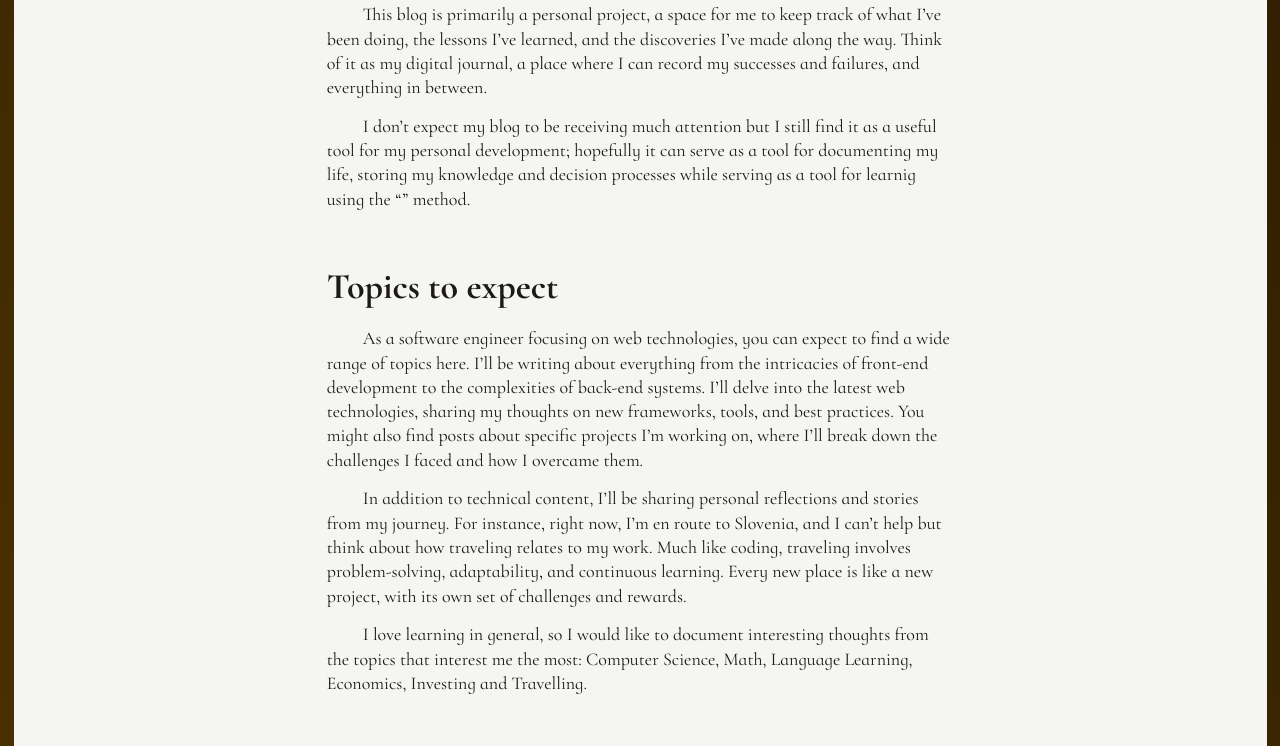
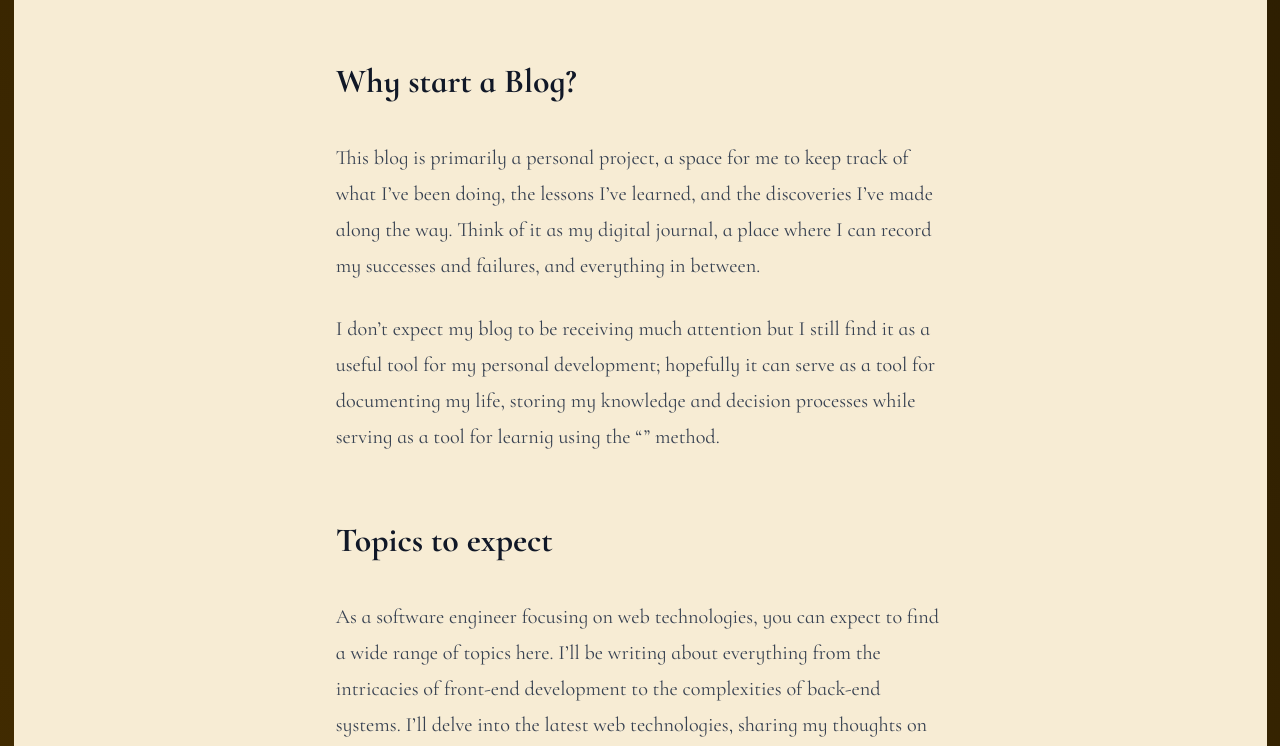
Before and after one commit to zbyju/portfolio, an Astro site: page /blog/07-2024-welcome-to-my-journey in a window 1280 px wide. Shown: the part 679-1425 px from the top of the page. Built offline with nearby package versions, Linux system fonts and the light colour scheme; Astro itself is replaced by a stand-in of ours.

Commit message:
Add tailwind typography

```diff
--- a/package.json
+++ b/package.json
@@ -15,6 +15,7 @@
     "@astrojs/rss": "^4.0.6",
     "@astrojs/sitemap": "^3.1.5",
     "@astrojs/tailwind": "^5.1.0",
+    "@tailwindcss/typography": "^0.5.15",
     "astro": "^4.10.2",
     "date-fns": "^3.6.0",
     "lucide-astro": "^0.399.0",
--- a/src/layouts/BlogPost.astro
+++ b/src/layouts/BlogPost.astro
@@ -4,6 +4,7 @@ import BaseHead from "../components/BaseHead.astro";
 import Header from "../components/Header.astro";
 import Tag from "../components/Tag.astro";
 import Separator from "../components/Separator.astro";
+import Footer from "../components/Footer.astro";
 
 type Props = CollectionEntry<"blog">["data"];
 
@@ -17,14 +18,15 @@ console.log(pubDate, updatedDate, heroImage);
     <BaseHead title={title} description={description} />
   </head>
 
-  <body
-    class="-z-50 px-3 py-4 gradient bg-stone-50 dark:bg-stone-950 text-stone-900 dark:text-stone-200"
-  >
+  <body class="-z-50 px-3 py-4 gradient">
     <div
-      class="text-stone-900 bg-stone-100 dark:text-stone-200 dark:bg-stone-950"
+      class="text-vintage-900 bg-vintage-100 dark:text-vintage-100 dark:bg-vintage-900"
     >
       <Header />
-      <main class="blog w-full lg:w-[50%] mx-auto pb-12">
+      <main
+        class="prose prose-lg dark:prose-invert mb-4 w-full px-2 lg:w-[50%] mx-auto pb-12"
+        style="--tw-prose-bullets: #856A2F"
+      >
         <article><slot /></article>
         <div class="my-24 w-full mx-auto flex justify-center">
           <Separator />
@@ -32,6 +34,7 @@ console.log(pubDate, updatedDate, heroImage);
         <em>Tags:</em>
         {tags ? tags.map((t) => <Tag text={t} />) : "No tags"}
       </main>
+      <Footer />
     </div>
   </body>
 </html>
--- a/src/pages/blog/index.astro
+++ b/src/pages/blog/index.astro
@@ -1,11 +1,10 @@
 ---
-import Footer from "../../components/Footer.astro";
 import { getCollection } from "astro:content";
 import FormattedDate from "../../components/FormattedDate.astro";
 import Layout from "../../layouts/Layout.astro";
 
 const posts = (await getCollection("blog")).sort(
-  (a, b) => b.data.pubDate.valueOf() - a.data.pubDate.valueOf()
+  (a, b) => a.data.pubDate.valueOf() - b.data.pubDate.valueOf()
 );
 ---
 
@@ -35,6 +34,5 @@ const posts = (await getCollection("blog")).sort(
         </ul>
       </section>
     </main>
-    <Footer />
   </div>
 </Layout>
--- a/tailwind.config.mjs
+++ b/tailwind.config.mjs
@@ -38,30 +38,78 @@ export default {
   darkMode: "selector",
   safelist: generateTailwindColorCombinations([
     "blue",
+    "sky",
     "green",
     "pink",
     "yellow",
-    "amber",
     "red",
-    "purple",
-    "orange",
-    "zinc",
     "teal",
     "indigo",
-    "lime",
     "cyan",
+    "vitage",
+    "myblue",
+    "myteal",
+    "mygreen",
   ]),
   content: ["./src/**/*.{astro,html,js,jsx,md,mdx,svelte,ts,tsx,vue}"],
   theme: {
     extend: {
       colors: {
+        vintage: {
+          50: "#FFFAEF",
+          100: "#F7ECD4",
+          200: "#E7D5AD",
+          300: "#C7B07F",
+          400: "#A98E54",
+          500: "#856A2F",
+          600: "#3B2903",
+          700: "#1B1200",
+          800: "#130D00",
+          900: "#0A0002",
+        },
         stone: {
           920: "#141210",
         },
+        myblue: {
+          50: "#f4f4f7",
+          100: "#caced9",
+          200: "#a0a7bb",
+          300: "#76819e",
+          400: "#4c5a80",
+          500: "#233463",
+          600: "#1c294f",
+          700: "#151f3b",
+          800: "#0e1427",
+          900: "#060a13",
+        },
+        myteal: {
+          50: "#f2f9f8",
+          100: "#c1e3df",
+          200: "#91cdc5",
+          300: "#60b7ac",
+          400: "#30a193",
+          500: "#008b7a",
+          600: "#006f61",
+          700: "#005349",
+          800: "#003730",
+          900: "#001b18",
+        },
+        mygreen: {
+          50: "#fafdf9",
+          100: "#e7f9e2",
+          200: "#d5f5cb",
+          300: "#c3f1b5",
+          400: "#b1ed9e",
+          500: "#9fea88",
+          600: "#7fbb6c",
+          700: "#5f8c51",
+          800: "#3f5d36",
+          900: "#1f2e1b",
+        },
         accent: {
-          100: "#FF7F50",
-          200: "#dd6236",
-          300: "#8f1e00",
+          700: "#233463",
+          500: "#008b7a",
+          300: "#9fea88",
         },
         secondary: {
           300: "#ffd299",
@@ -82,5 +130,5 @@ export default {
       },
     },
   },
-  plugins: [],
+  plugins: [require("@tailwindcss/typography")],
 };
```
Also changed, not shown: pnpm-lock.yaml.
